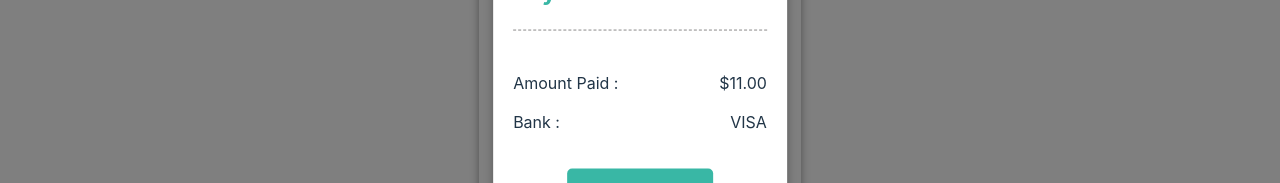
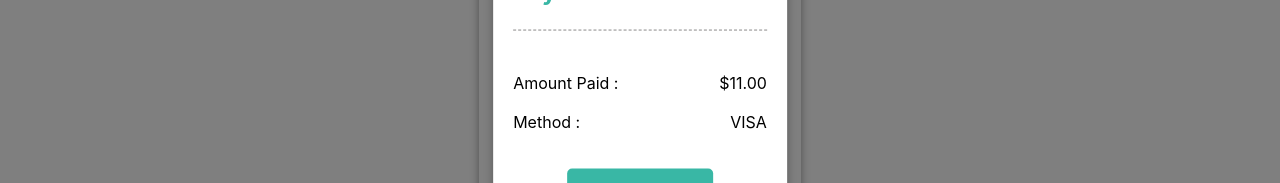
Before and after one commit to cnkilic/project-qr, a React (Vite) app: page /1/1/payment in a window 1280 px wide. Both pictures are taken after a click on the button "Make Payment". Shown: the part 347-530 px from the top of the page. Built offline with nearby package versions, Linux system fonts and the light colour scheme; no server answers.

Commit message:
payment success

```diff
--- a/src/pages/PaymentPage/Payment.css
+++ b/src/pages/PaymentPage/Payment.css
@@ -182,7 +182,6 @@ button {
   font-size: 16px;
   cursor: pointer;
   margin-top: 20px;
-
 }
 
 .popup-content-part1 {
@@ -191,6 +190,9 @@ button {
   border-bottom: 1px dashed rgb(139, 137, 137);
 }
 
+.popup-content-part2 {
+  color: black;
+}
 .success-text {
   display: flex;
   flex-direction: row;
--- a/src/pages/PaymentPage/Payment.jsx
+++ b/src/pages/PaymentPage/Payment.jsx
@@ -222,7 +222,7 @@ function Payment() {
                   <div> $11.00</div>
                 </div>
                 <div className="success-text">
-                  <div>Bank :</div>
+                  <div>Method :</div>
                   <div> VISA</div>
                 </div>
               </div>
```
